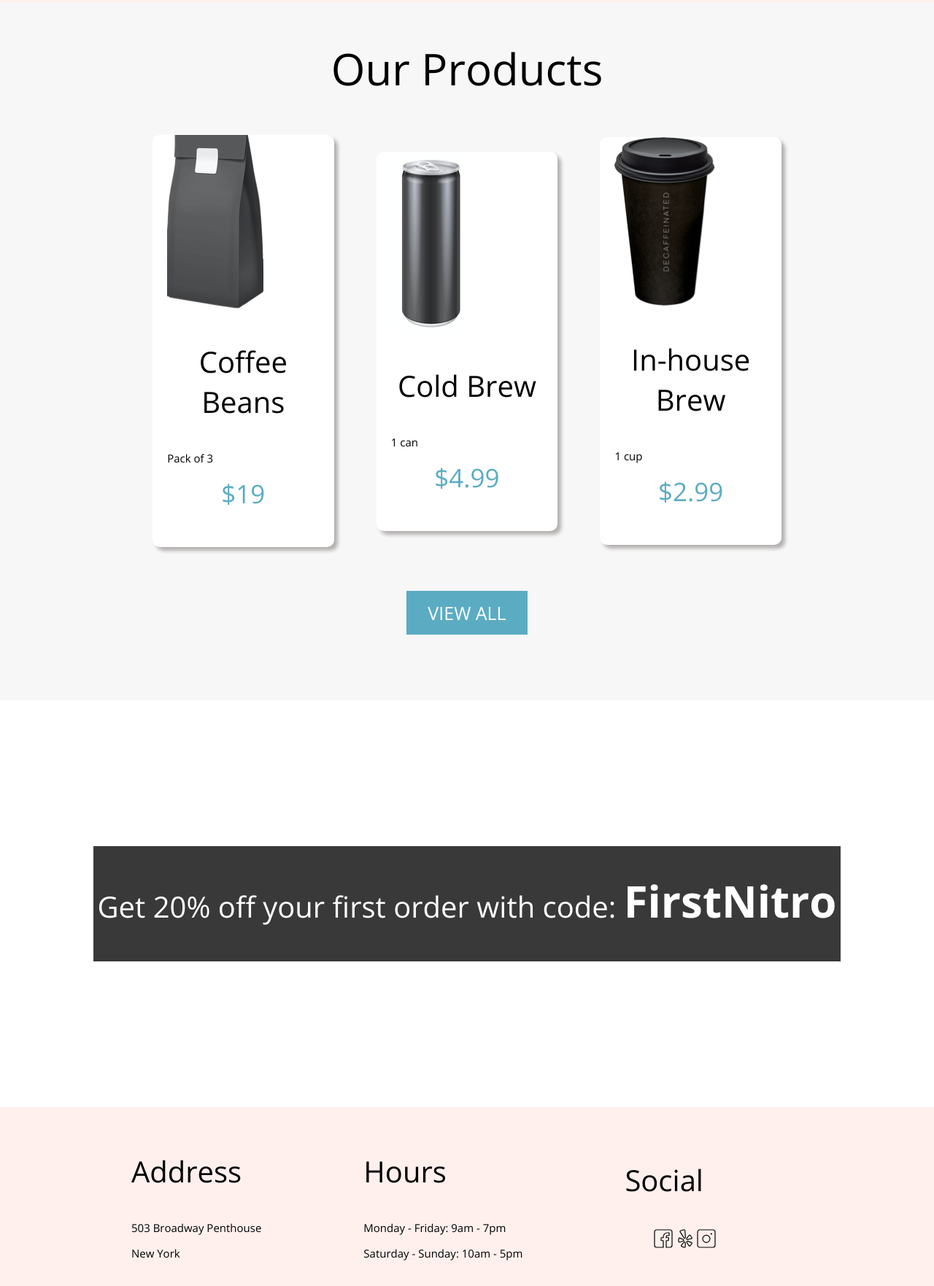
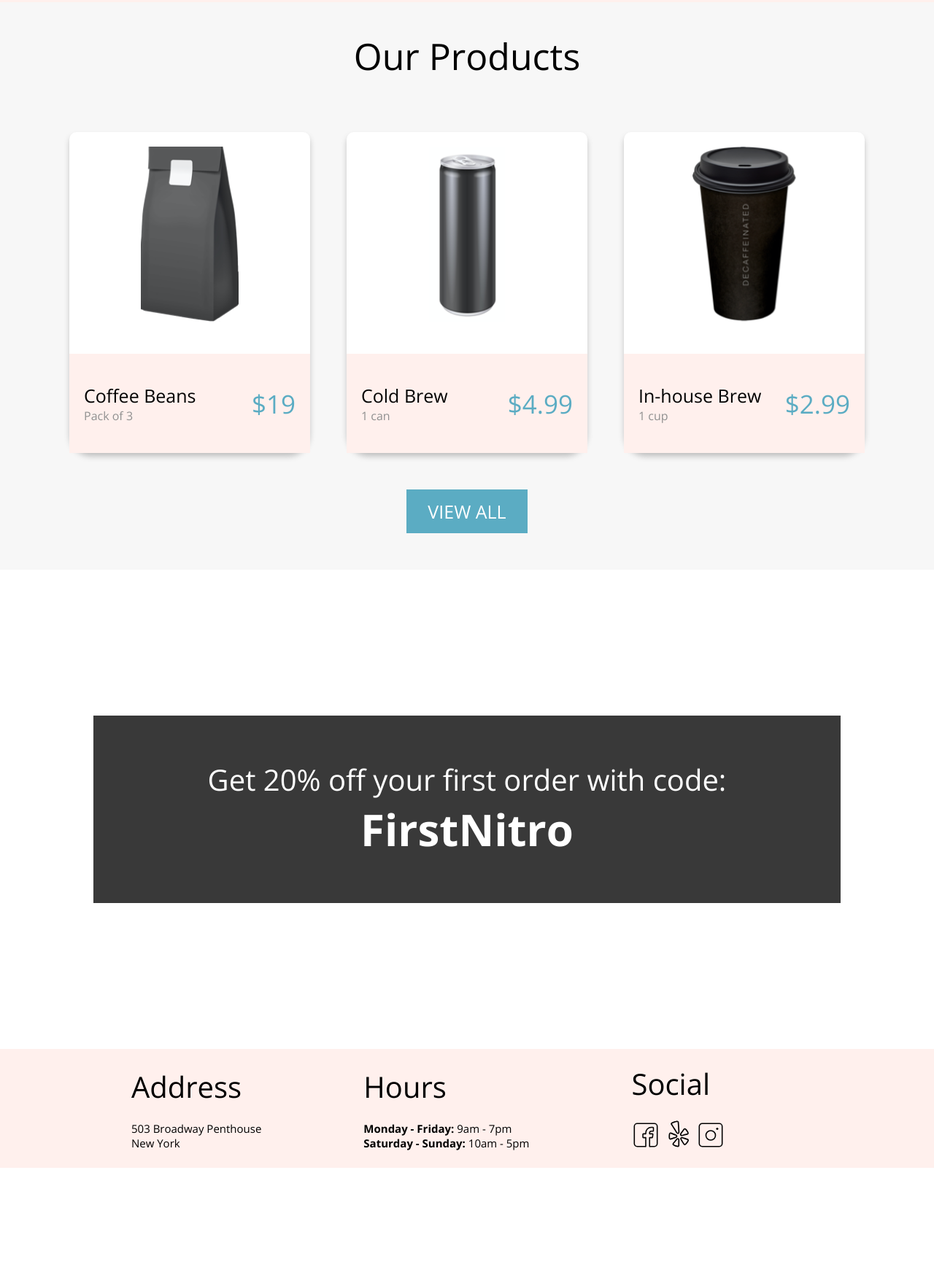
Before and after one commit to snaanortey/Coffee-shop-website, a plain HTML site: page index.html in a window 1280 px wide. Shown: the part 689-2452 px from the top of the page at 73% size. After the commit the page ends 2290 px from the top, so only its background shows below. Drawn offline with nearby package versions, Linux system fonts and the light colour scheme.

Commit message:
Updated styles to match new mockup

```diff
--- a/css/landing.css
+++ b/css/landing.css
@@ -1,114 +1,14 @@
-/* resets */
-html {
-  font-size: 62.5%;
-  box-sizing: border-box;
-}
-
-body {
-  margin: 0;
-  font-family: "Open Sans", sans-serif;
-}
-
-*,
-*::before,
-*::after {
-  box-sizing: inherit;
-}
-
-h1 {
-  font-size: 7rem;
-  font-weight: 300;
-  font-weight: lighter;
-}
-
-h2 {
-  font-size: 6rem;
-  font-weight: light 300;
-  font-weight: lighter;
-}
-
-h3 {
-  font-size: 4rem;
-  font-weight: light 300;
-  font-weight: lighter;
-}
-
-p {
-  font-size: 1.5rem;
-}
-
-/* header */
-.header {
-  background-color: #fff0ed;
-  text-align: left;
-  padding: 1.5rem;
-}
-
-.header__icon {
-  margin-left: 0;
-  display: inline;
-  min-width: 2%;
-  max-width: 5%;
-  position: relative;
-  top: 1rem;
-}
-
-.header__icon-text {
-  display: inline;
-  position: relative;
-  right: 4rem;
-  font-size: 4rem;
-  font-weight: lighter;
-}
-
-.header__image {
-  max-width: 5rem;
-  min-width: 3rem;
-}
-
-.header__nav {
-  display: inline;
-  position: relative;
-  right: 6rem;
-}
-
-.header__nav--list {
-  display: inline;
-}
-
-.header__nav--link {
-  list-style-type: none;
-  font-size: 2rem;
-  font-weight: 400;
-  font-weight: normal;
-  text-align: left;
-  display: inline;
-  padding: 2rem;
-}
-
-.header__nav--link {
-  text-decoration: solid;
-}
-
-.header__nav--link-one,
-.header__nav--link-two {
-  color: black;
-}
-
-.header__nav--link-three {
-  color: #5bacc3;
-  text-decoration-color: #5bacc3;
-  padding: 1.5rem 5rem;
-}
 
 /* main */
 
 /* about section */
-
 .about {
   background-color: #fff0ed;
   margin: 0;
   display: flex;
+  flex-direction: row;
+  align-items: center;
+  justify-content: space-between;
 }
 
 .about__text {
@@ -151,55 +51,92 @@ p {
 }
 
 /* product section */
-
 .product {
   background-color: #f7f7f7;
   padding-bottom: 3rem;
+  margin: 0;
+
+
 }
 
 .product__title {
   text-align: center;
   margin: 0;
-  padding-top: 5rem;
-  padding-bottom: 5rem;
-  font-size: 6rem;
+  padding: 4rem;
+  font-size: 5rem;
   font-weight: lighter;
+
 }
 
 .product__list {
   display: flex;
-  margin: auto 18rem;
+  flex-direction: row;
+  margin: auto 7rem;
 }
 
 .product__description {
-  width: 27%;
-  margin: auto;
+  margin: 3rem auto;
   background-color: #fff;
-  border: 1px none;
-  border-radius: 1rem;
-  box-shadow: 5px 5px 5px #b5b0b0;
-  padding-left: 2rem;
-  padding-right: 2rem;
+  border-radius: 10px;
+  border-bottom-right-radius: 30px;
+  border-bottom-left-radius: 30px;
+  box-shadow: 0 5px 9px -1px rgba(0, 0, 0, 0.25);
+  min-width: 33rem;
+  max-width: 35rem;
+  min-height: 44rem;
+  max-height: 46rem;
+  display: flex;
+  flex-direction: column;
+
+
 }
 
-.product__description--image {
+.product__summary {
+background-color: #fff0ed;
+display: flex;
+flex-direction: row;
+justify-content: space-between;
+align-items: center;
+padding: 4rem 2rem;
+
+}
+
+.product__image__div {
   margin: auto;
   display: flex;
-  margin-top: 5rem;
+  flex-direction: column;
+  align-items: center;
+  justify-content: space-between;
+  margin-top: 2rem;
+  height: 50%;
+
+}
+
+.product__image {
+ margin: 0;
+ min-height: 24rem;
+ max-height: 55rem;
+}
+
+.product__summaryParagraph {
+  margin: 0;
+  font-weight: light 300;
+  font-weight: lighter;
+  color: #909090;
 }
 
 .product__description--heading {
   text-align: center;
-  font-size: 4rem;
+  font-size: 2.5rem;
   font-weight: light 300;
   font-weight: lighter;
+  margin: 0;
 }
 
 .product__description--price {
   color: #5bacc3;
-  margin: auto;
+  margin: 0;
   text-align: center;
-  margin-bottom: 5rem;
   font-size: 3.5rem;
   font-weight: normal;
   font-weight: 400;
@@ -207,7 +144,7 @@ p {
 
 .product__button-div {
   text-align: center;
-  margin: 6rem auto 6rem;
+  margin: 2rem auto;
 }
 
 .product__button,
@@ -229,10 +166,11 @@ p {
   margin: auto;
 }
 
+/* discount */
 .discount {
-  min-height: 15rem;
-  line-height: 15rem;
-  max-height: 17rem;
+  min-width: 6rem;
+  max-width: 90%;
+  padding: 2rem;
   margin: 20rem auto;
   font-size: 6rem;
   font-weight: 400;
@@ -263,7 +201,7 @@ p {
   margin: auto 5rem;
 }
 
-.footer__div--title {
+.footer__title {
   font-size: 4rem;
   padding-bottom: 2rem;
   font-weight: light 300;
@@ -271,7 +209,7 @@ p {
   margin: 0;
 }
 
-.footer__div--paragraph {
+.footer__paragraph {
   font-size: 1.5rem;
   margin: 0;
 }
@@ -280,17 +218,17 @@ p {
   margin-left: 16rem;
 }
 
-.footer__social--icons {
+.footer__icon {
   margin: 0;
 }
 
-.footer__social--icon-image {
+.footer__icon-image {
   min-width: 4rem;
   max-width: 6rem;
   margin-left: 0;
   padding: 0.3rem;
 }
 
-.footer__div-days {
+.footer__days {
   font-weight: bold;
 }
--- a/css/menu.css
+++ b/css/menu.css
@@ -1,151 +1,35 @@
-/* resets */
-html {
-  font-size: 62.5%;
-  box-sizing: border-box;
-}
-
-body {
-  margin: 0;
-  font-family: "Open Sans", sans-serif;
-}
-
-*,
-*::before,
-*::after {
-  box-sizing: inherit;
-}
-
-h1 {
-  font-size: 7rem;
-  font-weight: 300;
-  font-weight: lighter;
-}
-
-h2 {
-  font-size: 6rem;
-  font-weight: light 300;
-  font-weight: lighter;
-}
-
-h3 {
-  font-size: 4rem;
-  font-weight: light 300;
-  font-weight: lighter;
-}
-
-p {
-  font-size: 1.5rem;
-}
-
-/* header */
-
-.coffee-circle--image {
+.menu-image {
   background-image: url("../assets/coffee-circle.jpg");
   background-repeat: no-repeat;
   background-position: center;
   background-size: cover;
   position: relative;
-  height: 75rem;
-}
-
-.header {
-  background-color: #fff0ed;
-  text-align: left;
-  padding: 1.5rem;
-  display: inline;
-}
-
-.header__main {
-  position: absolute;
-  top: 0%;
-  bottom: 90%;
-  background-color: #fff0ed;
-  width: 100%;
-  display: flex;
-}
-
-.header__icon {
-  margin-left: 0;
-  display: inline;
-  min-width: 2%;
-  max-width: 5%;
-  position: relative;
-  top: 1rem;
-  margin: 0;
-}
-
-.header__icon-text {
-  display: flex;
-  font-size: 4rem;
-  font-weight: lighter;
-  margin: 0;
-  padding-top: 1rem;
-}
-
-.header__image {
-  max-width: 5rem;
-  min-width: 3rem;
-}
-
-.header__nav {
-  display: flex;
-  right: 6rem;
-}
-
-.header__nav--list {
-  display: flex;
-}
-
-.header__nav--link {
-  list-style-type: none;
-  font-size: 2rem;
-  font-weight: 400;
-  font-weight: normal;
-  text-align: left;
-  display: inline;
-  padding: 2rem;
-}
-
-.header__nav--link {
-  text-decoration: solid;
-}
-
-.header__nav--link-one,
-.header__nav--link-two {
-  color: black;
-}
-
-.header__nav--link-three {
-  color: #5bacc3;
-  text-decoration-color: #5bacc3;
-  padding: 2rem 2rem;
-  width: 25rem;
-
+  height: 70rem;
 }
 
 /* Main */
+/* menu title */
+.menu {
+}
 
-/* menu title */
-
-.menu-title__heading {
+.menu__heading {
   font-size: 6rem;
   font-weight: 300;
-  font-weight: lighter;
   background-color: #393939;
   color: white;
   width: 30rem;
   max-height: 3em;
   min-height: 3em;
   text-align: center;
-  margin: 0;
+  margin: 0 auto;
   position: absolute;
+  top: 0;
   right: 40%;
-  top: 10%;
 }
 
-.menu-title__nav {
+.nav {
   position: absolute;
-  bottom: -3%;
+  bottom: 0;
   width: 100%;
   height: 7rem;
   background-color: #393939;
@@ -159,13 +43,13 @@ p {
   padding-bottom: 3rem;
 }
 
-.menu-title__nav-link {
+.nav__link {
   color: white;
   text-decoration: none;
   padding: 3rem;
 }
 
-.menu-title__nav-link a {
+.nav__link a {
   color: white;
   text-decoration: none;
   border-left: solid #5bacc3 6px;
```
